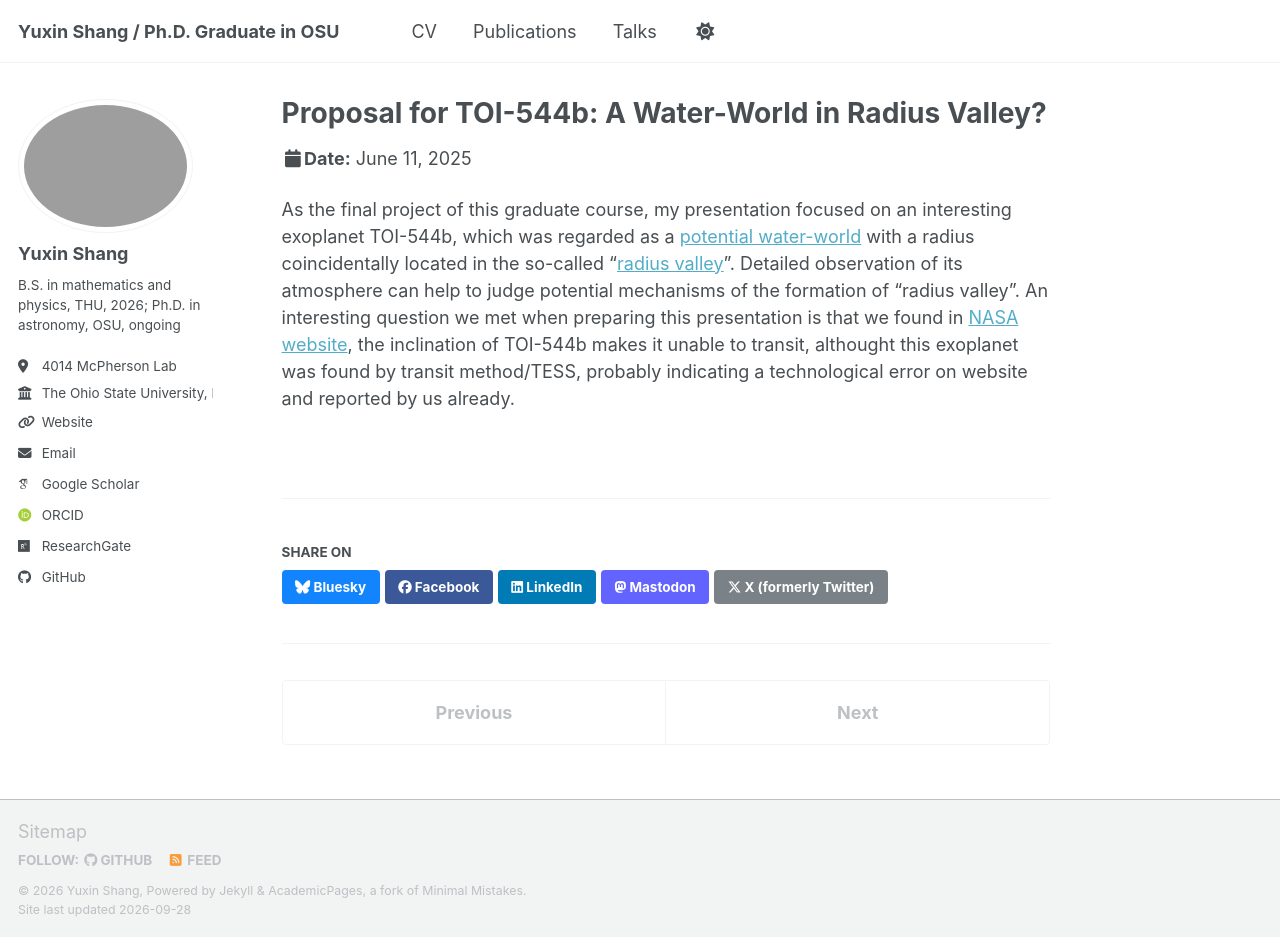
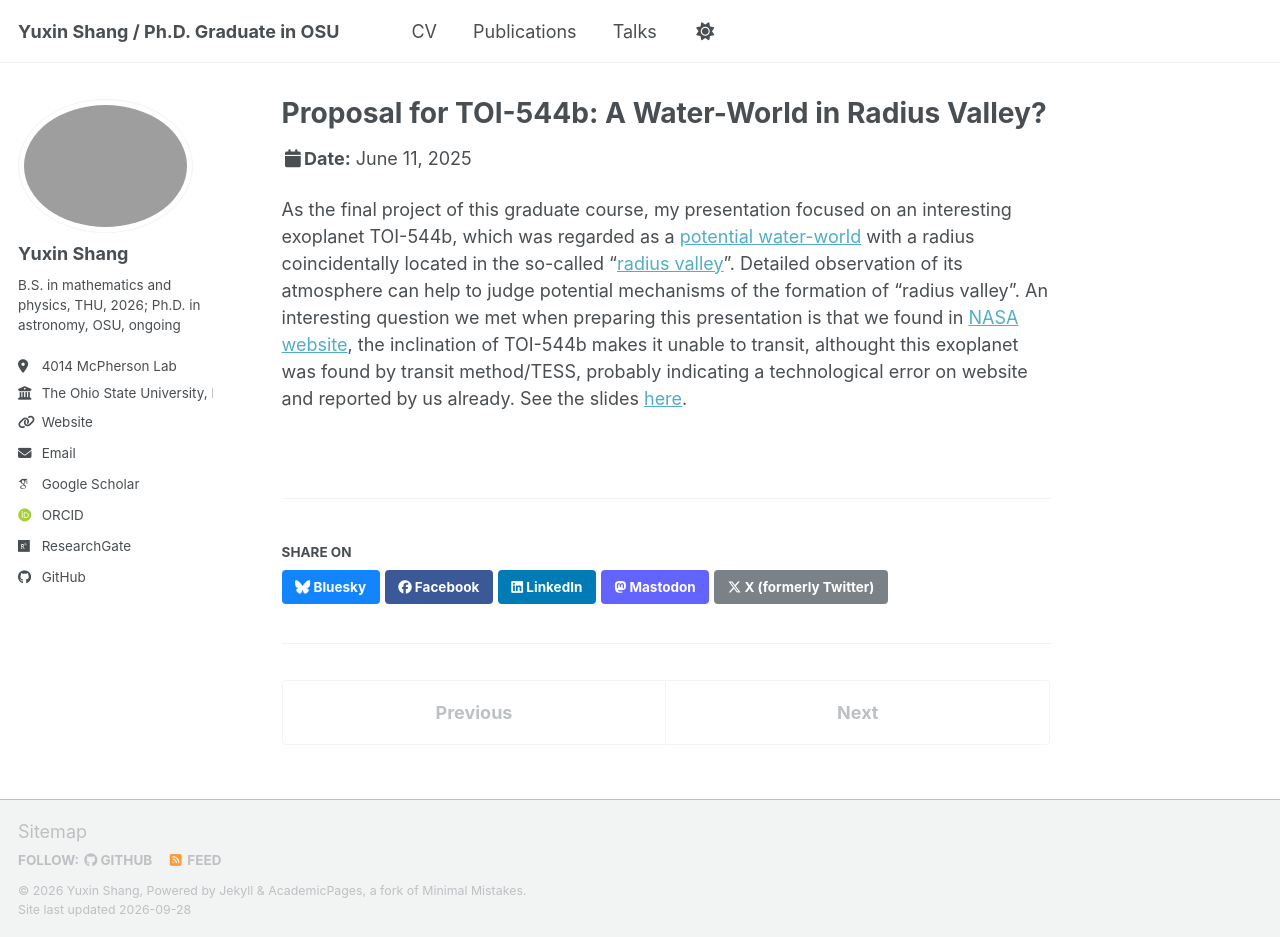
Before and after one commit to YuxinShang-thu/YuxinShang-thu.github.io, a Jekyll site: the page built from _talks/2025-06-11-talk-2.md, in a window 1280 px wide and 937 px high. Built offline with Jekyll 4.4.1, drawn with Linux system fonts in a browser that asks for light colours; some web fonts are replaced; a script bundle is joined from its source files by our own code; library files that are not in the unit come from our copies.

Commit message:
Update presentation details for talk on TOI-544b
Added a link to presentation slides and clarified the discussion about TOI-544b's transit method.

```diff
--- a/_talks/2025-06-11-talk-2.md
+++ b/_talks/2025-06-11-talk-2.md
@@ -7,4 +7,4 @@
 date: 2025-6-11
 location: "Tsinghua University, Beijing, China"
 ---
-As the final project of this graduate course, my presentation focused on an interesting exoplanet TOI-544b, which was regarded as a [potential water-world](https://arxiv.org/abs/2310.14908) with a radius coincidentally located in the so-called "[radius valley](https://en.wikipedia.org/wiki/Small_planet_radius_gap)". Detailed observation of its atmosphere can help to judge potential mechanisms of the formation of "radius valley". An interesting question we met when preparing this presentation is that we found in [NASA website](https://science.nasa.gov/exoplanet-catalog/toi-544-b/), the inclination of TOI-544b makes it unable to transit, althought this exoplanet was found by transit method/TESS, probably indicating a technological error on website and reported by us already.
+As the final project of this graduate course, my presentation focused on an interesting exoplanet TOI-544b, which was regarded as a [potential water-world](https://arxiv.org/abs/2310.14908) with a radius coincidentally located in the so-called "[radius valley](https://en.wikipedia.org/wiki/Small_planet_radius_gap)". Detailed observation of its atmosphere can help to judge potential mechanisms of the formation of "radius valley". An interesting question we met when preparing this presentation is that we found in [NASA website](https://science.nasa.gov/exoplanet-catalog/toi-544-b/), the inclination of TOI-544b makes it unable to transit, althought this exoplanet was found by transit method/TESS, probably indicating a technological error on website and reported by us already. See the slides [here](https://drive.google.com/file/d/1OQuplM6NDSy_rCn4i3TBVc8IJqsKqJCT/view?usp=sharing).
```
